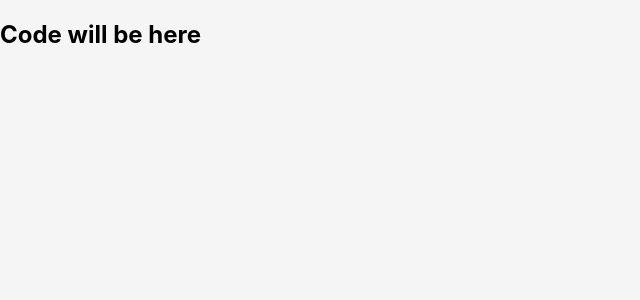
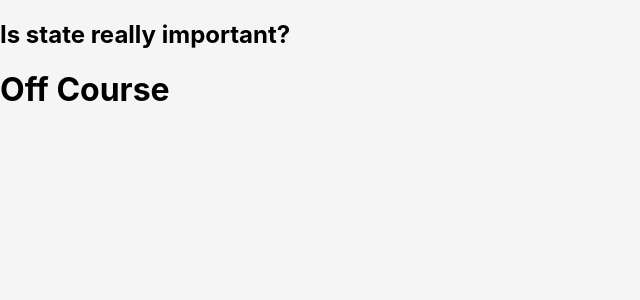
Before and after one commit to firojkabir/reactfullcourse, a React (Create React App) app: page / in a window 1280 px wide. Shown: the top 300 px of the page, without its empty margins (0-640 px from the left). Built offline with nearby package versions, Linux system fonts and the light colour scheme.

Commit message:
React State

```diff
--- a/src/App.js
+++ b/src/App.js
@@ -12,6 +12,7 @@ import Joke from './components/Joke'
 import jokesData from './components/jokesData'
 
 import ClassCompo from './components/ClassCompo'
+import StateCompo from './components/StateCompo'
 
 import './App.css';
 
@@ -37,7 +38,8 @@ function App() {
 
             /> */}
             {/* {jokesComponent} */}
-            <ClassCompo />
+            {/* <ClassCompo /> */}
+            <StateCompo />
         </div>
     );
 }
--- /dev/null
+++ b/src/components/StateCompo.js
@@ -0,0 +1,21 @@
+import React from 'react'
+
+class StateCompo extends React.Component {
+    constructor() {
+        super()
+        this.state = {
+            answer: "Off Course"
+        }
+    }
+
+    render(){
+        return(
+            <div>
+                <h2>Is state really important?</h2>
+                <h1>{this.state.answer}</h1>
+            </div>
+        )
+    }
+}
+
+export default StateCompo
```
